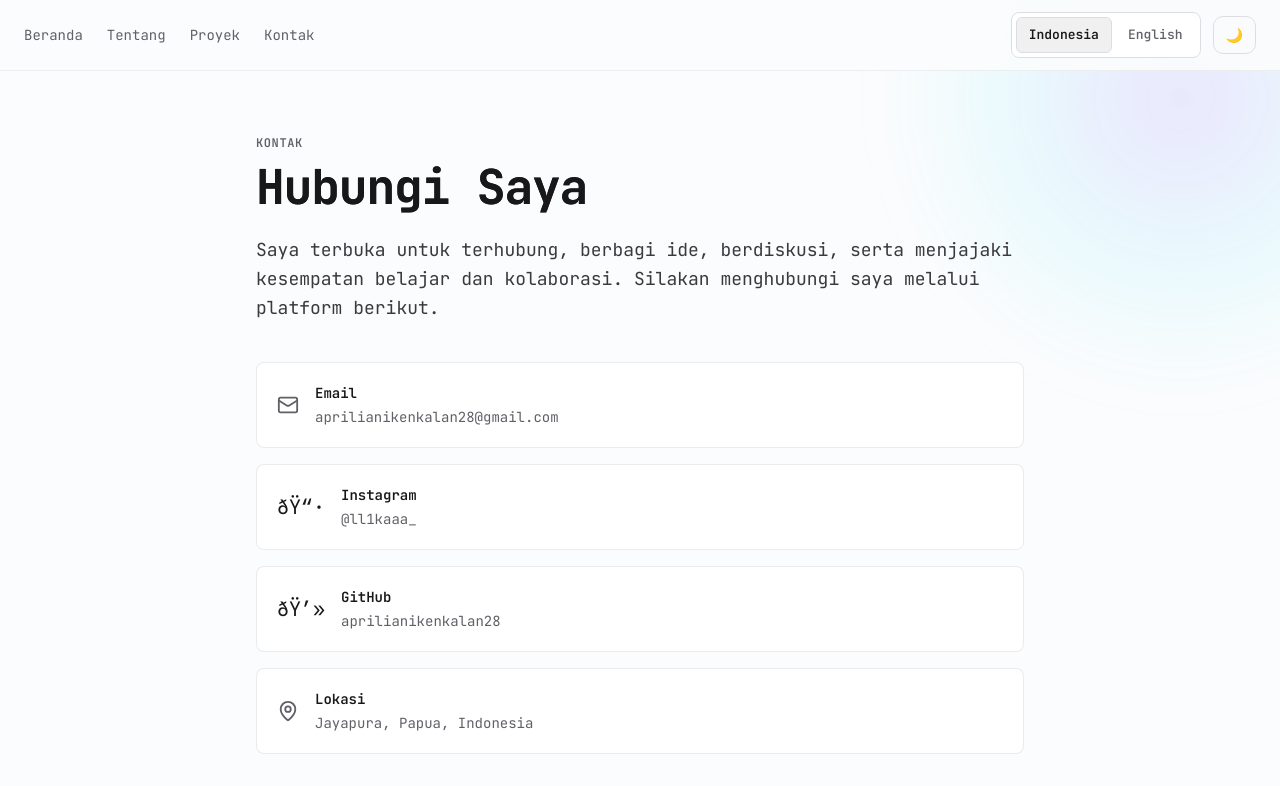
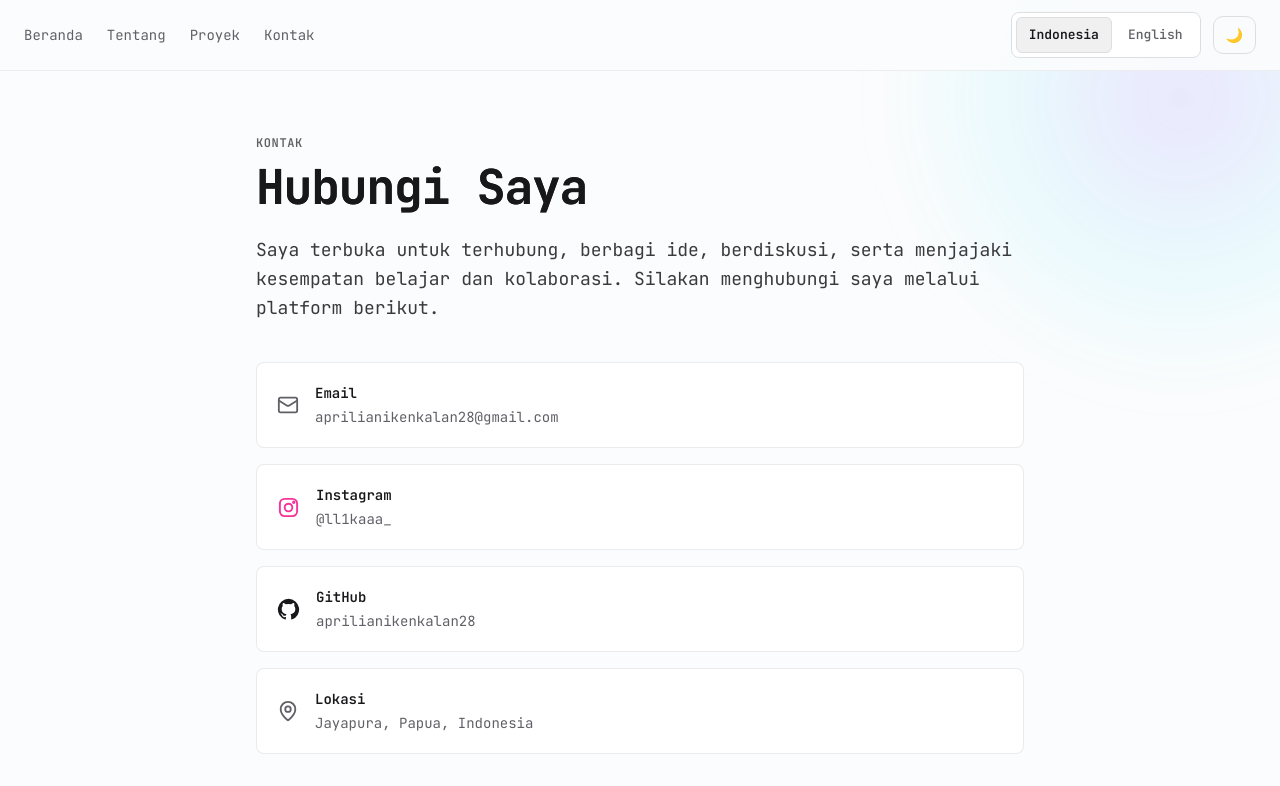
Before and after one commit to aprilianikenkalan28/aprilianikenkalan28.github.io, an Astro site: page /contact in a window 1280 px wide. Built offline with nearby package versions, Linux system fonts and the light colour scheme; Astro itself is replaced by a stand-in of ours.

Commit message:
Fix Instagram GitHub and arrow icons

```diff
--- a/src/pages/contact.astro
+++ b/src/pages/contact.astro
@@ -46,7 +46,11 @@ import { resume } from "../lib/info";
           rel="noopener noreferrer"
           class="flex items-center gap-4 p-5 border border-border/60 rounded-md bg-card hover:border-primary/50 transition-colors"
         >
-          <span class="text-xl shrink-0" aria-label="Instagram">ðŸ“·</span>
+          <svg width="23" height="23" viewBox="0 0 24 24" fill="none" stroke="currentColor" stroke-width="2" stroke-linecap="round" stroke-linejoin="round" class="text-pink-500 shrink-0" aria-label="Instagram" role="img">
+  <rect x="3" y="3" width="18" height="18" rx="5"/>
+  <circle cx="12" cy="12" r="4"/>
+  <circle cx="17.5" cy="6.5" r="0.8" fill="currentColor"/>
+</svg>
           <div>
             <h2 class="text-sm font-semibold mb-1">Instagram</h2>
             <p class="text-sm text-muted-foreground">
@@ -61,7 +65,9 @@ import { resume } from "../lib/info";
           rel="noopener noreferrer"
           class="flex items-center gap-4 p-5 border border-border/60 rounded-md bg-card hover:border-primary/50 transition-colors"
         >
-          <span class="text-xl shrink-0" aria-label="GitHub">ðŸ’»</span>
+          <svg width="23" height="23" viewBox="0 0 24 24" fill="currentColor" class="text-foreground shrink-0" aria-label="GitHub" role="img">
+  <path d="M12 .9a11.1 11.1 0 0 0-3.51 21.63c.56.1.76-.24.76-.54v-2.1c-3.1.67-3.76-1.32-3.76-1.32-.5-1.28-1.23-1.62-1.23-1.62-1.01-.69.08-.68.08-.68 1.12.08 1.71 1.15 1.71 1.15.99 1.7 2.6 1.21 3.23.92.1-.72.39-1.21.7-1.49-2.48-.28-5.09-1.24-5.09-5.52 0-1.22.44-2.22 1.15-3-.12-.28-.5-1.42.11-2.96 0 0 .94-.3 3.06 1.15a10.6 10.6 0 0 1 5.57 0c2.12-1.45 3.06-1.15 3.06-1.15.61 1.54.23 2.68.11 2.96.72.78 1.15 1.78 1.15 3 0 4.29-2.61 5.24-5.1 5.52.4.35.75 1.03.75 2.08v3.06c0 .3.2.65.77.54A11.1 11.1 0 0 0 12 .9Z"/>
+</svg>
           <div>
             <h2 class="text-sm font-semibold mb-1">GitHub</h2>
             <p class="text-sm text-muted-foreground">
--- a/src/pages/index.astro
+++ b/src/pages/index.astro
@@ -1,5 +1,6 @@
 ---
 import Base from "../layouts/Base.astro";
+import { ArrowUpRight } from "@lucide/astro";
 import siteInfo from "../../public/0user.json";
 ---
 
@@ -33,7 +34,7 @@ import siteInfo from "../../public/0user.json";
 
         <div class="hero-buttons">
           <a href="/about/" class="btn-primary">
-            About Me <span>→</span>
+            About Me <ArrowUpRight size={18} aria-hidden="true" />
           </a>
           <a href="/projects/" class="btn-secondary">
             <span class="grid-icon">▦</span> My Projects
```
